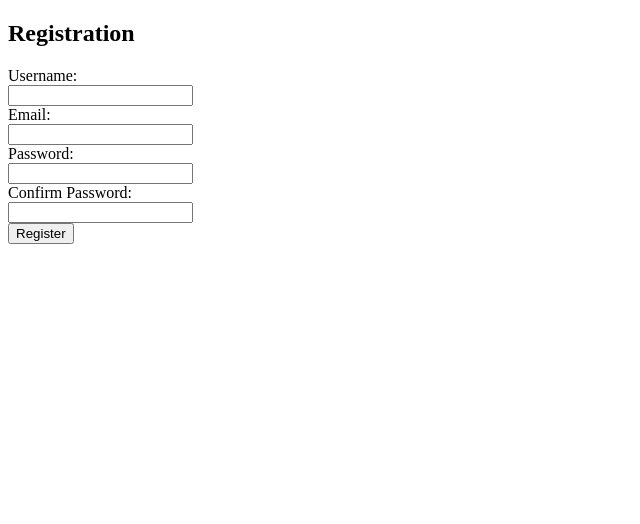
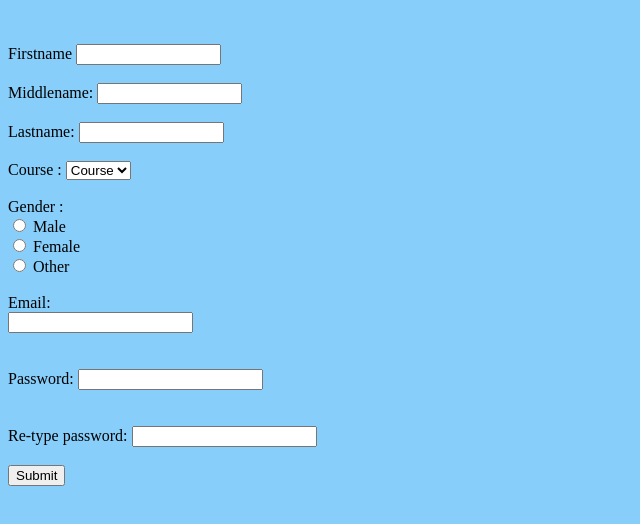
Before and after one commit to HotdogSold/WorldLearner, a plain HTML site: page registration.html in a window 1280 px wide. Shown: the whole page, without its empty margins (0-640 px from the left). Drawn offline with Linux system fonts and the light colour scheme.

Commit message:
Update registration.html

```diff
--- a/registration.html
+++ b/registration.html
@@ -1,26 +1,56 @@
-<!DOCTYPE html>
+<! DOCTYPE HTML>
 <html lang="en">
 <head>
-    <meta charset="UTF-8">
-    <meta name="viewport" content="width=device-width, initial-scale=1.0">
-    <title>Registration Form</title>
+<title>
+Registration Page
+</title>
 </head>
-<body>
-    <h2>Registration</h2>
-    <form action="registration_process.php" method="post">
-        <label for="username">Username:</label><br>
-        <input type="text" id="username" name="username" required><br>
+<body bgcolor="Lightskyblue">
+<br>
+<br>
+<form>
 
-        <label for="email">Email:</label><br>
-        <input type="email" id="email" name="email" required><br>
+<label> Firstname </label>
+<input type="text" name="firstname" size="15"/> <br> <br>
+<label> Middlename: </label>
+<input type="text" name="middlename" size="15"/> <br> <br>
+<label> Lastname: </label>
+<input type="text" name="lastname" size="15"/> <br> <br>
 
-        <label for="password">Password:</label><br>
-        <input type="password" id="password" name="password" required><br>
+<label>
+Course :
+</label>
+<select>
+<option value="Course">Course</option>
+<option value="BCA">BCA</option>
+<option value="BBA">BBA</option>
+<option value="B.Tech">B.Tech</option>
+<option value="MBA">MBA</option>
+<option value="MCA">MCA</option>
+<option value="M.Tech">M.Tech</option>
+</select>
 
-        <label for="confirm_password">Confirm Password:</label><br>
-        <input type="password" id="confirm_password" name="confirm_password" required><br>
+<br>  <br>
+<label>
+Gender :
+</label><br>
+<input type="radio" name="male"/> Male <br>
+<input type="radio" name="female"/> Female <br>
+<input type="radio" name="other"/> Other
+<br>
+<br>
 
-        <input type="submit" value="Register">
-    </form>
+<label>
+Email:
+</label><br>
+<input type="email" id="email" name="email"/> <br>
+<br> <br>
+Password:
+<input type="Password" id="pass" name="pass"> <br>
+<br> <br>
+Re-type password:
+<input type="Password" id="repass" name="repass"> <br> <br>
+<input type="button" value="Submit"/>
+</form>
 </body>
 </html>
```
